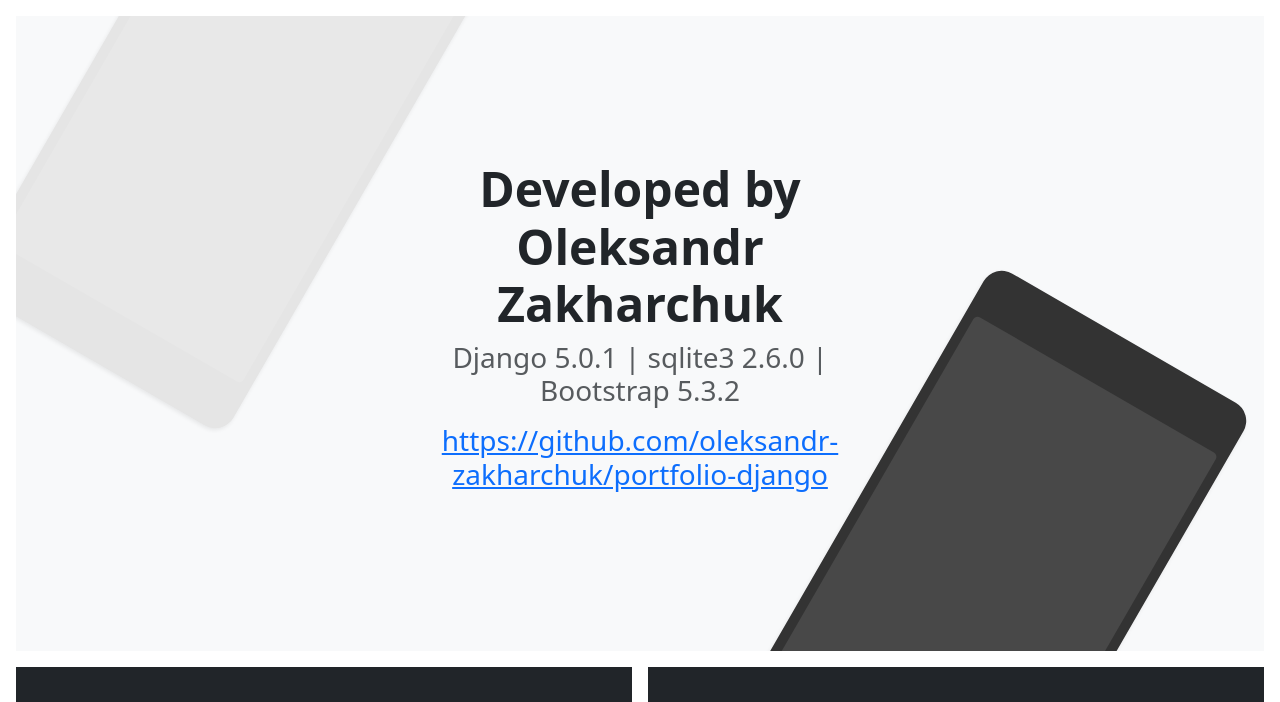
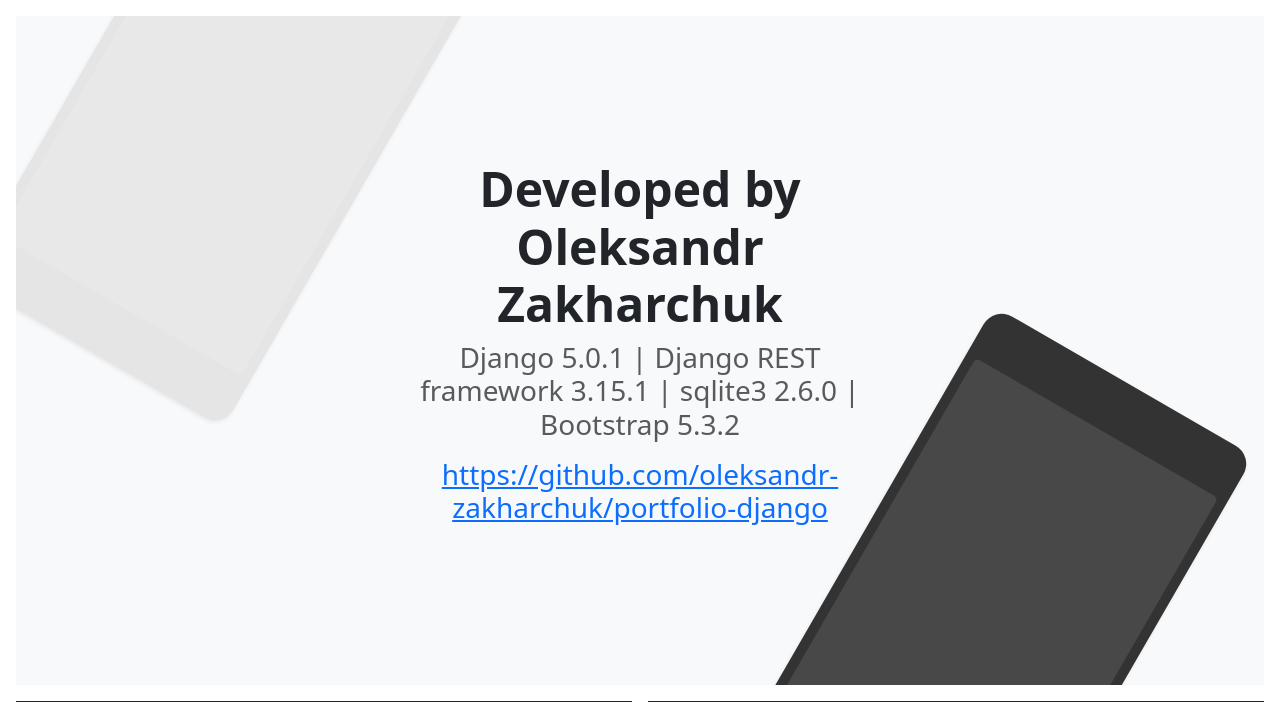
Before and after one commit to oleksandr-zakharchuk/portfolio-django, a Django app: page / in a window 1280 px wide. Shown: the top 702 px of the page. Run offline with Django 5.2, Linux system fonts and the light colour scheme; data comes from the database, SQL or seed files in the repository.

Commit message:
Add Django REST Framework version to home page

```diff
--- a/main/templates/main/index.html
+++ b/main/templates/main/index.html
@@ -8,7 +8,7 @@
   <div class="position-relative overflow-hidden p-3 p-md-5 m-md-3 text-center bg-body-tertiary">
     <div class="col-md-6 p-lg-5 mx-auto my-5">
       <h1 class="display-3 fw-bold developer-title">Developed by Oleksandr Zakharchuk</h1>
-      <h3 class="fw-normal text-muted mb-3">Django 5.0.1 | sqlite3 2.6.0 | Bootstrap 5.3.2</h3>
+      <h3 class="fw-normal text-muted mb-3">Django 5.0.1 | Django REST framework 3.15.1 | sqlite3 2.6.0 | Bootstrap 5.3.2</h3>
       <h3 class="fw-normal text-muted mb-3"><a href="https://github.com/oleksandr-zakharchuk/portfolio-django">https://github.com/oleksandr-zakharchuk/portfolio-django</a></h3>
     </div>
     <div class="product-device shadow-sm d-none d-md-block"></div>
```
